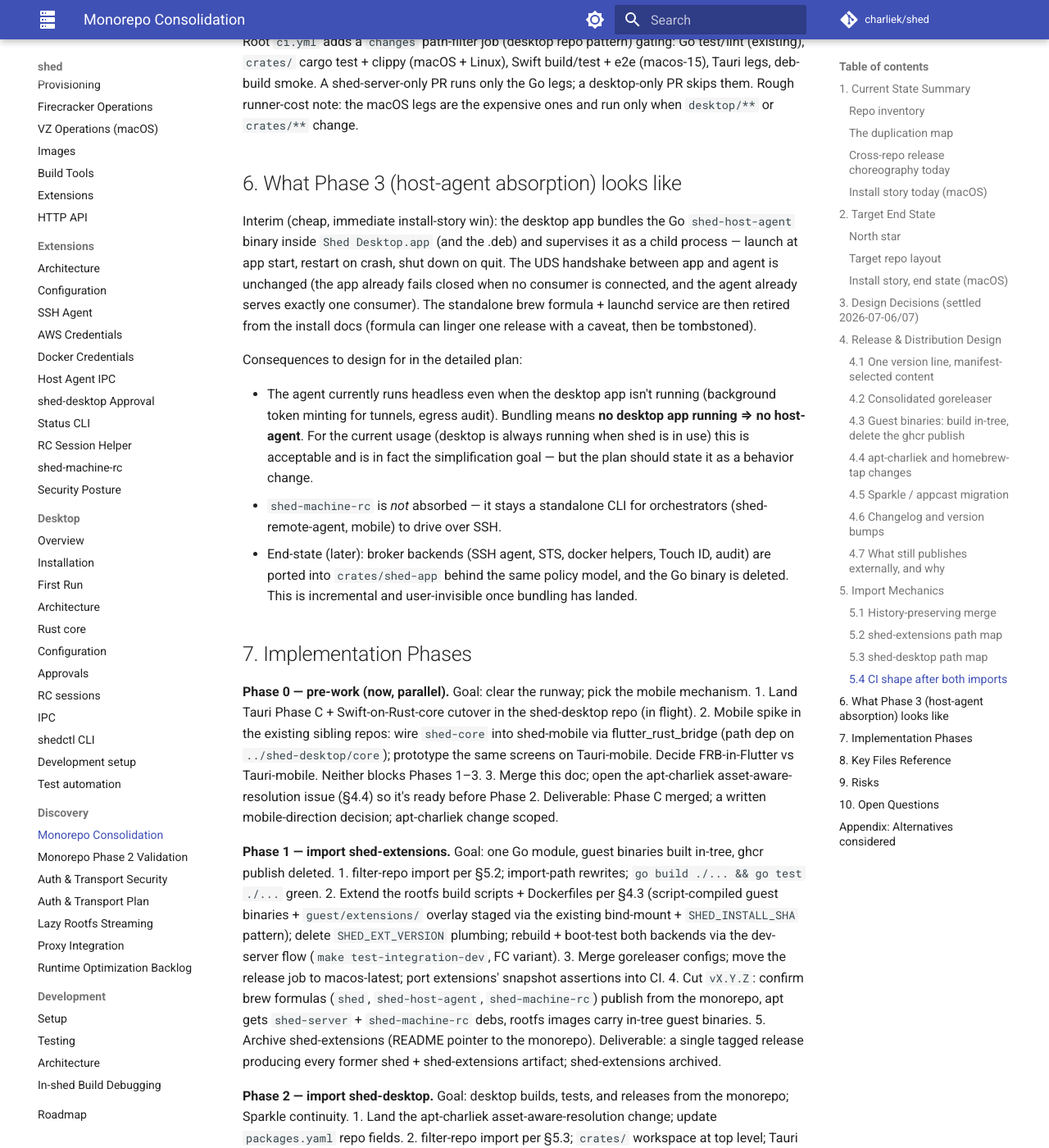
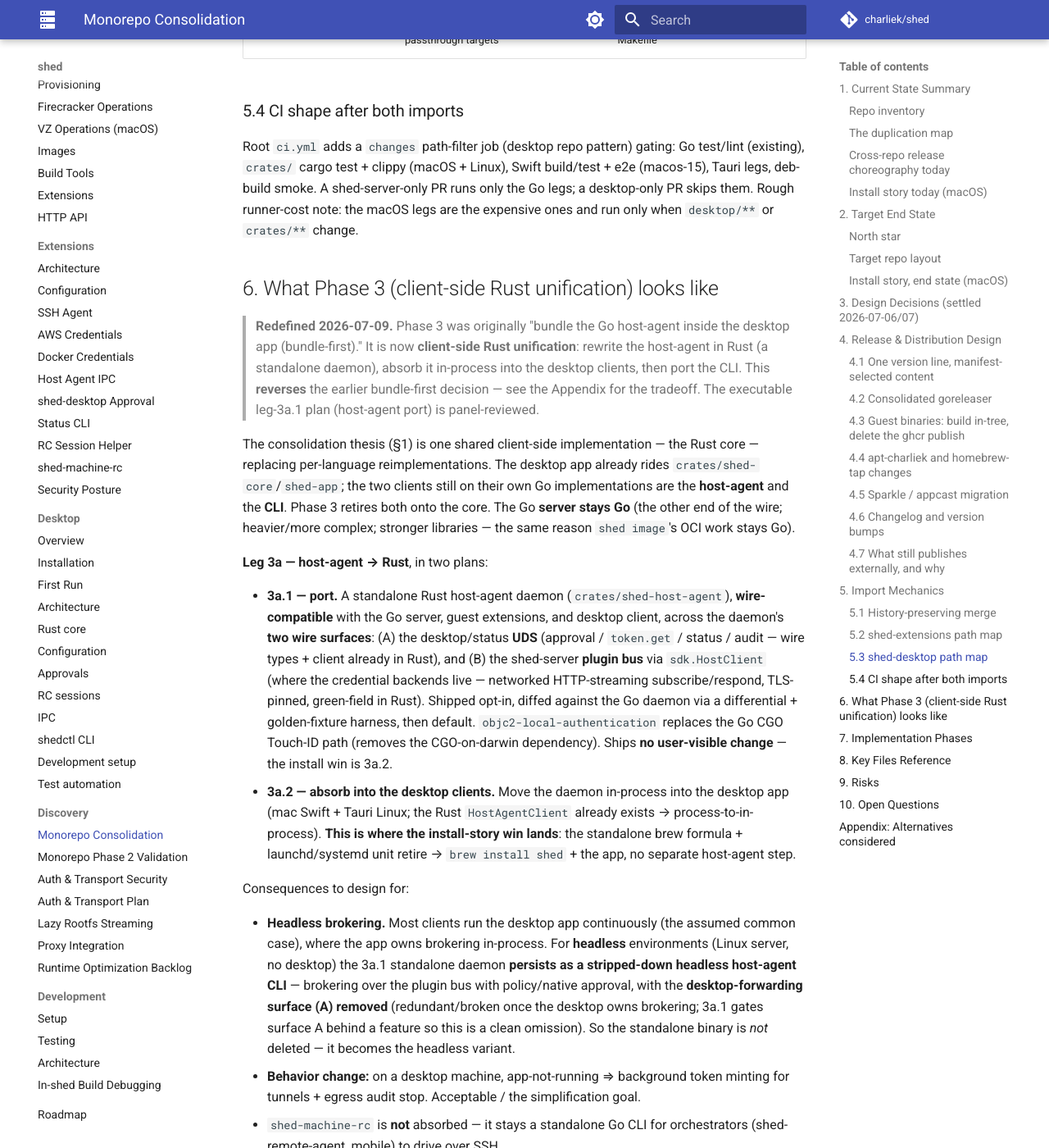
Before and after one commit to charliek/shed, an MkDocs documentation site: the page built from docs/discovery/monorepo-consolidation.md, in a window 1280 px wide and 1400 px high, scrolled down 12634 px. Shown: the whole window at 82% size. Built offline with MkDocs 1.6.1 and Material for MkDocs 9.7.7, drawn with Linux system fonts in a browser that asks for light colours; comment, search, counter and statistics services are not loaded; some of the changed text lies outside the part shown.

Commit message:
docs(discovery): redefine Phase 3 as client-side Rust unification
Supersedes the bundle-first host-agent absorption with: port the host-agent
to a standalone Rust daemon (3a.1), absorb it in-process into the desktop
clients (3a.2, where the install-story win lands), then port the CLI (3b).
Reverses the appendix's earlier 'bundle-first' verdict with the accepted
tradeoff (no user-visible change in 3a.1; two-daemon transition), records the
two host-agent wire surfaces (desktop UDS + shed-server plugin bus), the
headless-brokering resolution (standalone daemon persists as the headless
variant, desktop-forwarding stripped), and the image/OCI-stays-Go CLI lever.
Also refreshes the status blockquote (Phases 1-2 released: v0.7.9 / v0.7.10).

Panel-reviewed plan: ~/.claude/plans/monorepo-phase3-client-rust-unification.md

Co-Authored-By: Claude Fable 5 <noreply@anthropic.com>
Claude-Session: https://claude.ai/code/session_01ED6csoQ3peM3GHc4c1CtqY

```diff
--- a/docs/discovery/monorepo-consolidation.md
+++ b/docs/discovery/monorepo-consolidation.md
@@ -2,21 +2,21 @@
 
 Design document for consolidating the shed family of repos into a single monorepo with a shared Rust client core, a simplified install/update story, and selective per-component releases.
 
-> **Status (as of v0.7.8).** **Phase 1 (shed-extensions import) is merged**
-> (`b9a7dbc`, PR #243): the shed-extensions Go source lives in `cmd/` +
-> `internal/ext/`, the guest binaries build in-tree, and the release pipeline is
-> consolidated. **Phase 2 (shed-desktop import) implementation is in flight** on
-> branch `feature/monorepo-desktop-import` (PR TBD): the Rust core is imported at
-> top-level `crates/`, the Swift/Tauri app + packaging + `shedtest` harness at
-> `desktop/`, and the manifest-selected release model + Sparkle continuity are
-> wired. Phase 2 *completion* (final old-repo Sparkle release, first combined
-> release, archive shed-desktop) follows post-merge. Note: **`shed-gtk` was
-> retired in the old repo pre-import** — Tauri is the shipped Linux client, so the
-> §5.3 rows mentioning `shed-gtk` are void (no such crate/target is imported). The
-> rest is discovery only. The decisions in §3 were settled in discussion on
-> 2026-07-06/07; §10 lists the small implementation details that remain open. The
-> shed-mobile Rust spike (§7 Phase 0) runs in parallel and does not gate any phase
-> here.
+> **Status (2026-07-09).** **Phases 1–2 are complete and released.** Phase 1
+> (shed-extensions import) shipped in **v0.7.9**; Phase 2 (shed-desktop import)
+> shipped desktop on the shared version line in **v0.7.10**, after the final
+> old-repo Sparkle migration release `shed-desktop v0.0.14` (the old→new feed-move
+> was maintainer-validated on a real install). Both old repos are archived. The
+> Rust core lives at `crates/`, the Swift/Tauri app + packaging + `shedtest` at
+> `desktop/`; the manifest-selected release model + Sparkle continuity are live.
+> **`shed-gtk` was retired pre-import** — Tauri is the shipped Linux client, so the
+> §5.3 rows mentioning `shed-gtk` are void. **Phase 3 is redefined (§6/§7):
+> client-side Rust unification** — port the host-agent to Rust, absorb it in-process
+> into the desktop clients, then port the CLI — superseding the original
+> bundle-first plan (see the Appendix for the reversed decision). The leg 3a.1
+> host-agent-port plan is panel-reviewed and pending a go-ahead. The shed-mobile
+> Rust spike (§7 Phase 0) runs in parallel and gates no phase here. §3 decisions
+> were settled 2026-07-06/07; §10 lists remaining implementation details.
 
 ## 1. Current State Summary
 
@@ -64,7 +64,7 @@ Four steps, three update mechanisms (brew, brew-services, Sparkle).
 ### North star
 
 - **One repo** (`charliek/shed`). Go server/CLI at the root (module path unchanged), one shared Rust workspace as the client foundation, Tauri as the single desktop app on macOS + Linux, mobile on the same Rust core (mechanism decided by spike).
-- **Two installables**: `shed` (CLI + server; brew/apt) and `shed-desktop` (DMG+Sparkle / .deb; absorbs shed-host-agent). Everything else is an internal artifact.
+- **Two installables**: `shed` (CLI + server; brew/apt) and `shed-desktop` (DMG+Sparkle / .deb; absorbs shed-host-agent via a Rust rewrite + in-process absorption — Phase 3, not a bundled Go binary). Everything else is an internal artifact.
 - **Selective releases on one version line**: a single `vX.Y.Z` tag family; each release includes only the components whose version manifests were bumped to match the tag (§4). `v0.1.8` may ship shed + desktop; `v0.1.9` may ship only the server. Mobile keeps its ad hoc flow.
 - **shed-remote-agent stays out** — its RC-orchestration features migrate into desktop/CLI over time; the repo itself is not merged.
 
@@ -116,7 +116,7 @@ Desktop bundles/absorbs the host-agent (§7 Phase 3), so the separate brew formu
 5. **Sparkle survives the move** via a final old-repo release that repoints `SUFeedURL` at the monorepo feed (§4.5). Cost is near zero; uninstall/reinstall remains the accepted fallback.
 6. **One MkDocs site.** Desktop and extensions docs fold in as sections, page-by-page evaluation during the merge (some pages will be stale or redundant with shed's existing `docs/reference/extensions.md`).
 7. **Mobile: parallel spike now, import later.** flutter_rust_bridge-on-`shed-core` vs Tauri-mobile is evaluated with path deps across sibling repos *before* any import; shed-mobile keeps its ad hoc release flow throughout and after import.
-8. **Host-agent absorption is bundle-first, rewrite-second** (§7 Phase 3). The install-story win does not wait for the Rust rewrite.
+8. **Host-agent absorption is rewrite-first, absorb-second** (§7 Phase 3; *reversed 2026-07-09* — this originally read "bundle-first, rewrite-second," where the install-story win did not wait for the Rust rewrite). The host-agent is ported to a standalone Rust daemon first, then absorbed in-process into the desktop clients; the install-story win now lands with the absorption (3a.2), not before. See §6 and the Appendix for the tradeoff.
 9. **shed-remote-agent is a feature donor, not a merge target.**
 
 Settled 2026-07-07 (resolving the original open questions):
@@ -263,15 +263,24 @@ Deliberate non-goal at import time: extensions' `internal/protocol` stays a *sep
 
 Root `ci.yml` adds a `changes` path-filter job (desktop repo pattern) gating: Go test/lint (existing), `crates/` cargo test + clippy (macOS + Linux), Swift build/test + e2e (macos-15), Tauri legs, deb-build smoke. A shed-server-only PR runs only the Go legs; a desktop-only PR skips them. Rough runner-cost note: the macOS legs are the expensive ones and run only when `desktop/**` or `crates/**` change.
 
-## 6. What Phase 3 (host-agent absorption) looks like
+## 6. What Phase 3 (client-side Rust unification) looks like
 
-Interim (cheap, immediate install-story win): the desktop app bundles the Go `shed-host-agent` binary inside `Shed Desktop.app` (and the .deb) and supervises it as a child process — launch at app start, restart on crash, shut down on quit. The UDS handshake between app and agent is unchanged (the app already fails closed when no consumer is connected, and the agent already serves exactly one consumer). The standalone brew formula + launchd service are then retired from the install docs (formula can linger one release with a caveat, then be tombstoned).
+> **Redefined 2026-07-09.** Phase 3 was originally "bundle the Go host-agent inside the desktop app (bundle-first)." It is now **client-side Rust unification**: rewrite the host-agent in Rust (a standalone daemon), absorb it in-process into the desktop clients, then port the CLI. This **reverses** the earlier bundle-first decision — see the Appendix for the tradeoff. The executable leg-3a.1 plan (host-agent port) is panel-reviewed.
 
-Consequences to design for in the detailed plan:
+The consolidation thesis (§1) is one shared client-side implementation — the Rust core — replacing per-language reimplementations. The desktop app already rides `crates/shed-core`/`shed-app`; the two clients still on their own Go implementations are the **host-agent** and the **CLI**. Phase 3 retires both onto the core. The Go **server stays Go** (the other end of the wire; heavier/more complex; stronger libraries — the same reason `shed image`'s OCI work stays Go).
 
-- The agent currently runs headless even when the desktop app isn't running (background token minting for tunnels, egress audit). Bundling means **no desktop app running ⇒ no host-agent**. For the current usage (desktop is always running when shed is in use) this is acceptable and is in fact the simplification goal — but the plan should state it as a behavior change.
-- `shed-machine-rc` is *not* absorbed — it stays a standalone CLI for orchestrators (shed-remote-agent, mobile) to drive over SSH.
-- End-state (later): broker backends (SSH agent, STS, docker helpers, Touch ID, audit) are ported into `crates/shed-app` behind the same policy model, and the Go binary is deleted. This is incremental and user-invisible once bundling has landed.
+**Leg 3a — host-agent → Rust**, in two plans:
+
+- **3a.1 — port.** A standalone Rust host-agent daemon (`crates/shed-host-agent`), **wire-compatible** with the Go server, guest extensions, and desktop client, across the daemon's **two wire surfaces**: (A) the desktop/status **UDS** (approval / `token.get` / status / audit — wire types + client already in Rust), and (B) the shed-server **plugin bus** via `sdk.HostClient` (where the credential backends live — networked HTTP-streaming subscribe/respond, TLS-pinned, green-field in Rust). Shipped opt-in, diffed against the Go daemon via a differential + golden-fixture harness, then default. `objc2-local-authentication` replaces the Go CGO Touch-ID path (removes the CGO-on-darwin dependency). Ships **no user-visible change** — the install win is 3a.2.
+- **3a.2 — absorb into the desktop clients.** Move the daemon in-process into the desktop app (mac Swift + Tauri Linux; the Rust `HostAgentClient` already exists → process-to-in-process). **This is where the install-story win lands**: the standalone brew formula + launchd/systemd unit retire → `brew install shed` + the app, no separate host-agent step.
+
+Consequences to design for:
+
+- **Headless brokering.** Most clients run the desktop app continuously (the assumed common case), where the app owns brokering in-process. For **headless** environments (Linux server, no desktop) the 3a.1 standalone daemon **persists as a stripped-down headless host-agent CLI** — brokering over the plugin bus with policy/native approval, with the **desktop-forwarding surface (A) removed** (redundant/broken once the desktop owns brokering; 3a.1 gates surface A behind a feature so this is a clean omission). So the standalone binary is *not* deleted — it becomes the headless variant.
+- **Behavior change:** on a desktop machine, app-not-running ⇒ background token minting for tunnels + egress audit stop. Acceptable / the simplification goal.
+- `shed-machine-rc` is **not** absorbed — it stays a standalone Go CLI for orchestrators (shed-remote-agent, mobile) to drive over SSH.
+
+**Leg 3b — CLI → Rust** (after 3a.1 + a CLI-hard-cores spike). Grow `crates/shed-app` + a thin `crates/shed-cli`, differential-harness against the Go CLI, opt-in then default. **The image/OCI subsystem stays Go** — `shed image` is client-side OCI work today; server-delegate it or ship a small Go helper the Rust CLI dispatches to. Same "heavy/strong-Go-libs stays Go" principle as the server.
 
 ## 7. Implementation Phases
 
@@ -300,18 +309,19 @@ Goal: desktop builds, tests, and releases from the monorepo; Sparkle continuity.
 5. Archive shed-desktop.
 Deliverable: desktop released from the monorepo; an existing install updated across the feed move without reinstall.
 
-**Phase 3 — host-agent absorption (bundle-first).**
-Goal: two-installable story.
-1. Bundle + supervise the Go host-agent in the app (mac .app + linux .deb); config/socket paths reconciled.
-2. Retire the standalone formula/launchd flow from docs; optional `shed-desktop` cask.
-Deliverable: fresh-machine install is `brew install shed` + desktop app; no separate host-agent step.
+**Phase 3 — client-side Rust unification** (redefined 2026-07-09; supersedes bundle-first — see §6 + Appendix).
+Goal: retire the two remaining Go client-side reimplementations (host-agent, CLI) onto the Rust core. Sequential; each sub-step is its own panel-reviewed plan.
+1. **3a.1 — host-agent port.** Standalone Rust daemon (`crates/shed-host-agent`), wire-compatible over both surfaces (desktop UDS + plugin bus); differential + golden-fixture harness; opt-in → default. No user-visible change (foundation).
+2. **3a.2 — host-agent absorption.** In-process into the desktop clients; retire the standalone formula/launchd → **the install-story win** (`brew install shed` + app). Headless persists as a stripped-down standalone daemon (desktop-forwarding removed). Optional `shed-desktop` cask.
+3. **3b — CLI port.** Grow `crates/shed-app` + thin `crates/shed-cli`; image/OCI stays Go; opt-in → default.
+Deliverable: the Rust core is the single client implementation; fresh-machine install is `brew install shed` + desktop app, no separate host-agent step.
 
 **Phase 4 — import shed-mobile.**
 Goal: mobile in-tree on the shared core, per the Phase 0 decision.
 1. Import under `mobile/` (history preserved); wire path deps to `crates/`; CI legs path-filtered; keep the ad hoc release flow.
 Deliverable: mobile builds in-tree against `crates/shed-core`.
 
-**Future bucket (explicitly not scheduled):** Swift app retirement at Tauri parity (+ updater re-decision, the accepted breaking point); GTK crate retirement; Rust rewrite of host-agent backends; machine-RC/"run a plan on a machine" UX in desktop + CLI (absorbing the `shed-plan` skill's coordination and shed-remote-agent's features; decides whether the target-side binary merges into the shed CLI); possible Rust port of `shed-machine-rc` (no urgency); **the protocol-unification pass** — (a) Go-internal: collapse `internal/ext/protocol` into a single canonical bus-wire package shared by server and extension binaries (the copies exist only because the repos were separate), promoting/rehoming `internal/ext/*` packages as part of it, and (b) cross-language: one source of truth for the host-agent UDS protocol, RC DTO, and client config schema (plausibly defined in `shed-core` or a JSON schema) with other languages generated or fixture-validated against it, replacing today's hand-maintained parity copies; CLI-in-Rust evaluation; reconcile `shed-ext-rc` vs `shed-machine-rc` naming.
+**Future bucket (explicitly not scheduled):** Swift app retirement at Tauri parity (+ updater re-decision, the accepted breaking point); GTK crate retirement; machine-RC/"run a plan on a machine" UX in desktop + CLI (absorbing the `shed-plan` skill's coordination and shed-remote-agent's features; decides whether the target-side binary merges into the shed CLI); possible Rust port of `shed-machine-rc` (no urgency); **the protocol-unification pass** — (a) Go-internal: collapse `internal/ext/protocol` into a single canonical bus-wire package shared by server and extension binaries (the copies exist only because the repos were separate), promoting/rehoming `internal/ext/*` packages as part of it, and (b) cross-language: one source of truth for the host-agent UDS protocol, RC DTO, and client config schema (plausibly defined in `shed-core` or a JSON schema) with other languages generated or fixture-validated against it, replacing today's hand-maintained parity copies (Phase 3's host-agent differential + golden-fixture harness is a first instance of this fixture-validation, and porting the daemon adds the Rust copy it should validate); reconcile `shed-ext-rc` vs `shed-machine-rc` naming.
 
 ## 8. Key Files Reference
 
@@ -363,4 +373,5 @@ The original six open questions were resolved 2026-07-07 (§3 items 10–15). Wh
 | Merge shed-remote-agent | Rejected — it's the feature donor; its capabilities migrate, the repo doesn't |
 | Merge shed-mobile now | Deferred — direction (FRB vs Tauri-mobile) must be picked by the Phase 0 spike first |
 | Switch desktop updates to tauri-plugin-updater during the move | Deferred — keep Sparkle through the transition; re-decide at Swift retirement, the one accepted breaking point |
-| Rust-rewrite host-agent before absorbing it | Rejected — bundling the Go binary gets the install win immediately; rewrite proceeds invisibly afterward |
+| Rust-rewrite host-agent before absorbing it (vs bundle-first) | **Adopted 2026-07-09, reversing the earlier verdict.** Bundle-first ships a Go binary *inside* the Swift/Tauri apps that we would delete anyway; the desktop client is already Rust, so in-process absorption is clean rather than throwaway. Accepted cost: the host-agent port (leg 3a.1) ships no user-visible improvement — the install win moves to 3a.2 — and there is a two-daemon transition period. See §6/§7. |
+| Plan the whole Rust-unification arc cold / big-bang both legs | Rejected — the `sdk.HostClient` plugin-bus transport and the CLI's hard cores (in-process OCI, SSH/PTY) are unsized until the host-agent port ships and proves the differential-harness methodology; each sub-step is its own panel-reviewed plan |
```
